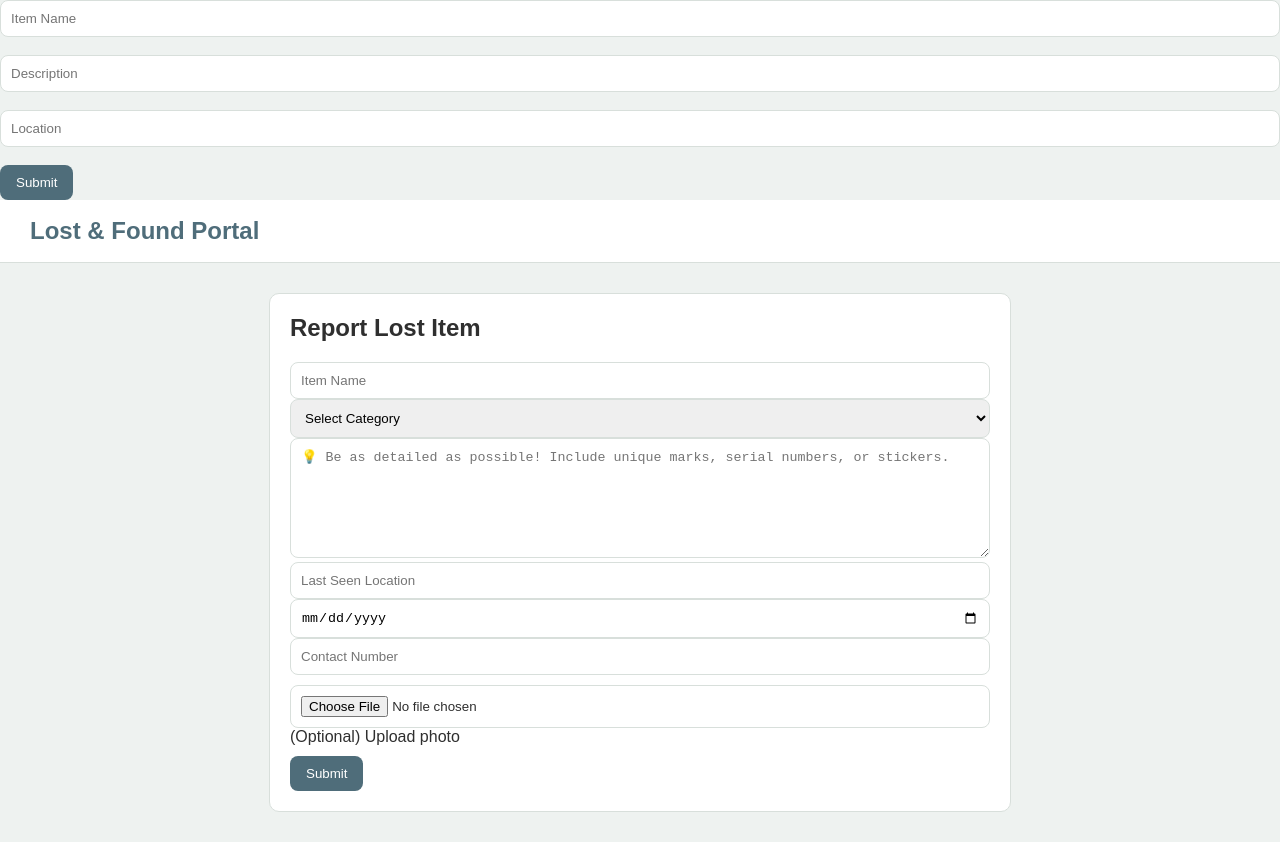
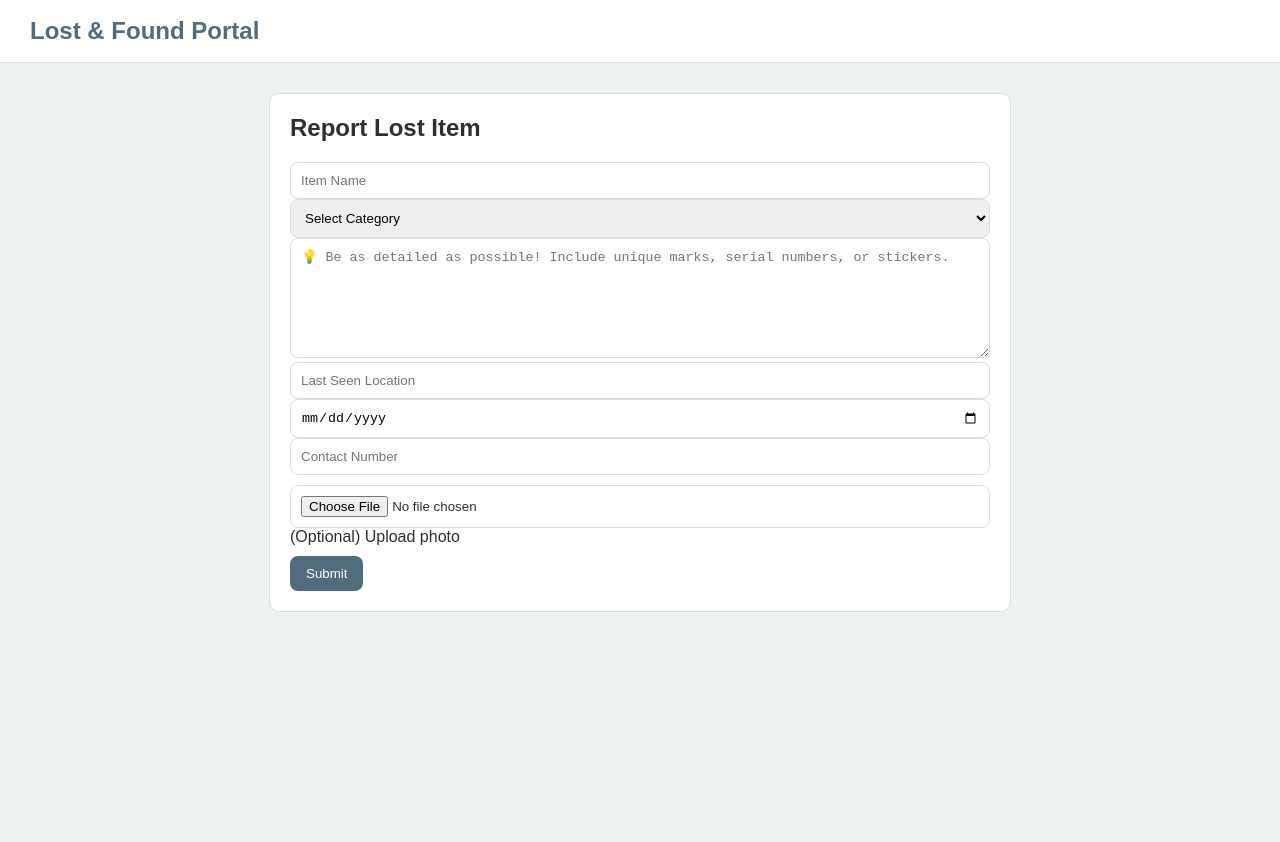
Before and after one commit to kashvi-16-k/lost-found-portal, a website: page lost.html in a window 1280 px wide. After the commit the page ends 800 px from the top, so only its background shows below. Drawn offline with Linux system fonts and the light colour scheme.

Commit message:
updated lost page

```diff
--- a/lost.html
+++ b/lost.html
@@ -5,12 +5,6 @@
     <link rel="stylesheet" href="style.css">
 </head>
 <body>
-<form id="lostForm">
-    <input type="text" id="item" placeholder="Item Name" required><br><br>
-    <input type="text" id="desc" placeholder="Description" required><br><br>
-    <input type="text" id="location" placeholder="Location" required><br><br>
-    <button type="submit">Submit</button>
-</form>
 
 <div class="navbar">
     <h1>Lost & Found Portal</h1>
```
